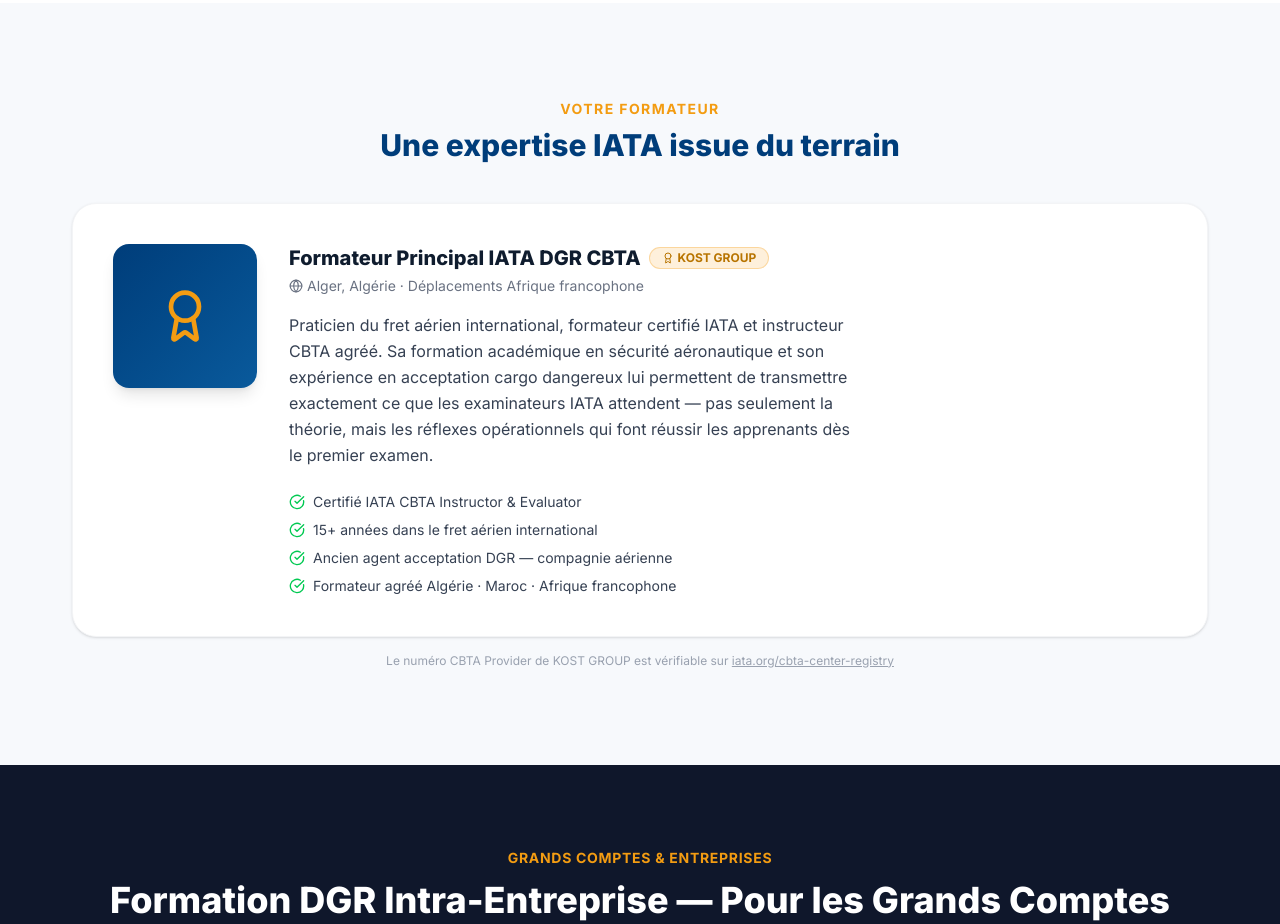
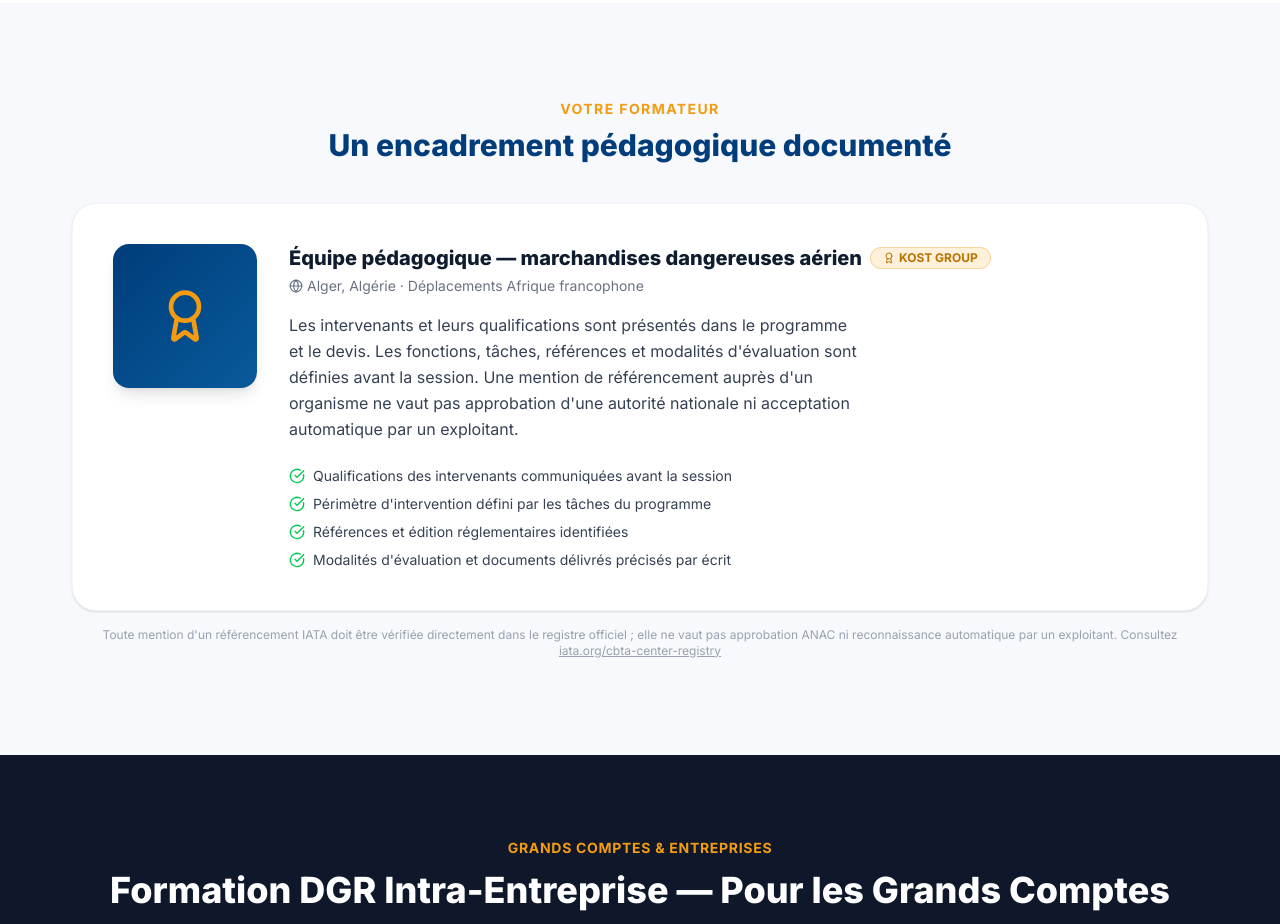
Before and after one commit to relaxsaadi/cbta, a Next.js app: page / in a window 1280 px wide. Shown: the part 5660-6584 px from the top of the page. Built offline with nearby package versions, Linux system fonts and the light colour scheme; no server answers.

Commit message:
fix(public-dgr): remove unsupported regulatory and recognition claims

```diff
--- a/components/TrainerBio.tsx
+++ b/components/TrainerBio.tsx
@@ -4,10 +4,10 @@ import Image from "next/image";
 import { Award, CheckCircle, Globe } from "lucide-react";
 
 const CREDS = [
-  "Certifié IATA CBTA Instructor & Evaluator",
-  "15+ années dans le fret aérien international",
-  "Ancien agent acceptation DGR — compagnie aérienne",
-  "Formateur agréé Algérie · Maroc · Afrique francophone",
+  "Qualifications des intervenants communiquées avant la session",
+  "Périmètre d'intervention défini par les tâches du programme",
+  "Références et édition réglementaires identifiées",
+  "Modalités d'évaluation et documents délivrés précisés par écrit",
 ];
 
 export default function TrainerBio() {
@@ -19,7 +19,7 @@ export default function TrainerBio() {
             Votre formateur
           </p>
           <h2 className="text-2xl md:text-3xl font-extrabold text-[#003D7A]">
-            Une expertise IATA issue du terrain
+            Un encadrement pédagogique documenté
           </h2>
         </div>
 
@@ -34,7 +34,7 @@ export default function TrainerBio() {
           <div className="flex-1 text-center md:text-left">
             <div className="flex flex-col md:flex-row md:items-center gap-2 mb-1">
               <h3 className="text-xl font-extrabold text-[#0f1c2e]">
-                Formateur Principal IATA DGR CBTA
+                Équipe pédagogique — marchandises dangereuses aérien
               </h3>
               <span className="inline-flex items-center gap-1 rounded-full bg-[#F39C12]/15 border border-[#F39C12]/30 px-3 py-0.5 text-xs font-bold text-[#b87400]">
                 <Award className="h-3 w-3" aria-hidden />
@@ -46,7 +46,7 @@ export default function TrainerBio() {
               Alger, Algérie · Déplacements Afrique francophone
             </p>
             <p className="text-gray-700 leading-relaxed mb-6 max-w-xl">
-              Praticien du fret aérien international, formateur certifié IATA et instructeur CBTA agréé. Sa formation académique en sécurité aéronautique et son expérience en acceptation cargo dangereux lui permettent de transmettre exactement ce que les examinateurs IATA attendent — pas seulement la théorie, mais les réflexes opérationnels qui font réussir les apprenants dès le premier examen.
+              Les intervenants et leurs qualifications sont présentés dans le programme et le devis. Les fonctions, tâches, références et modalités d'évaluation sont définies avant la session. Une mention de référencement auprès d'un organisme ne vaut pas approbation d'une autorité nationale ni acceptation automatique par un exploitant.
             </p>
             <ul className="space-y-2 text-sm text-left">
               {CREDS.map((c) => (
@@ -61,7 +61,7 @@ export default function TrainerBio() {
 
         {/* Note transparence E-E-A-T */}
         <p className="text-center text-xs text-gray-400 mt-4">
-          Le numéro CBTA Provider de KOST GROUP est vérifiable sur{" "}
+          Toute mention d'un référencement IATA doit être vérifiée directement dans le registre officiel ; elle ne vaut pas approbation ANAC ni reconnaissance automatique par un exploitant. Consultez{" "}
           <a
             href="https://www.iata.org/en/training/cbta-center-registry/"
             target="_blank"
```
